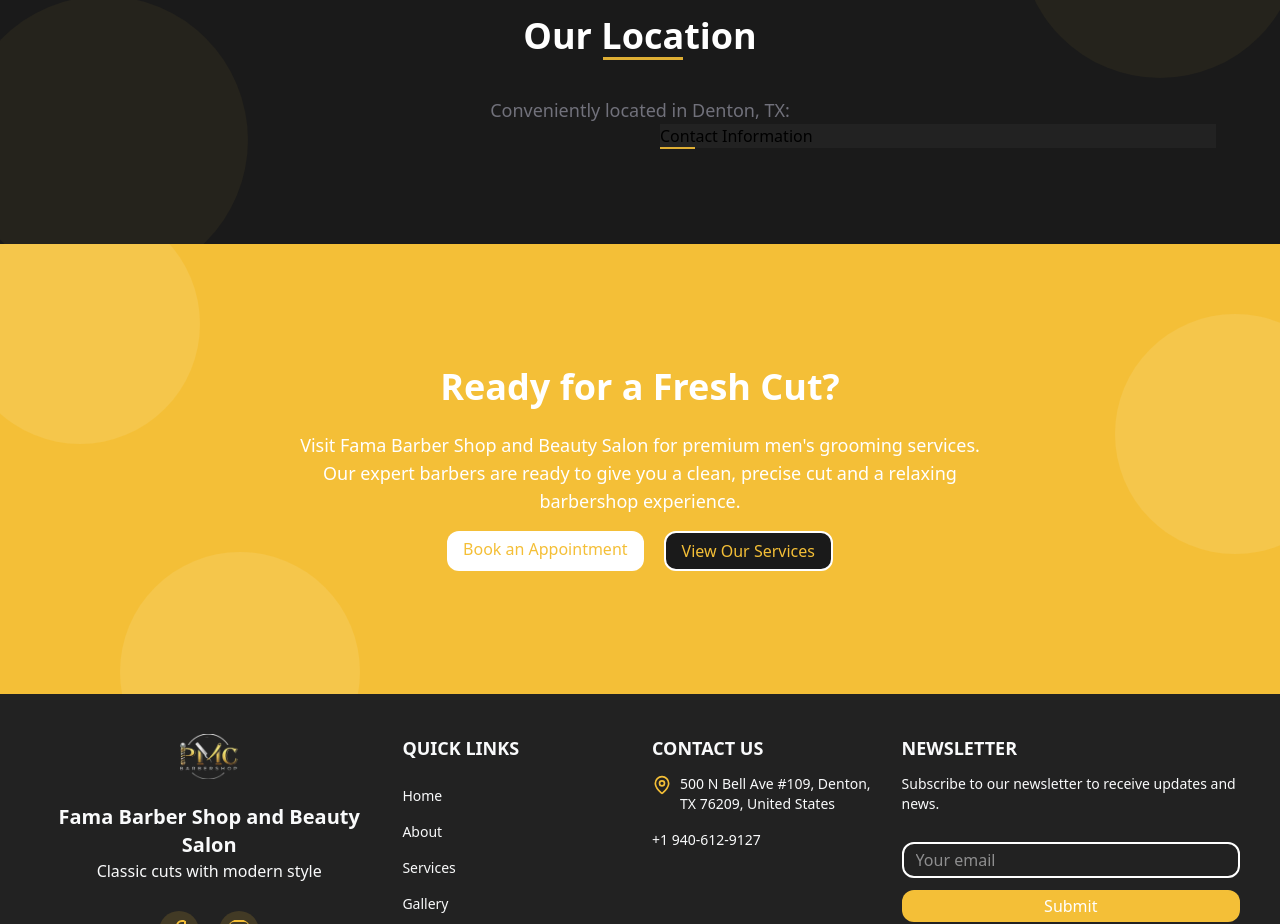
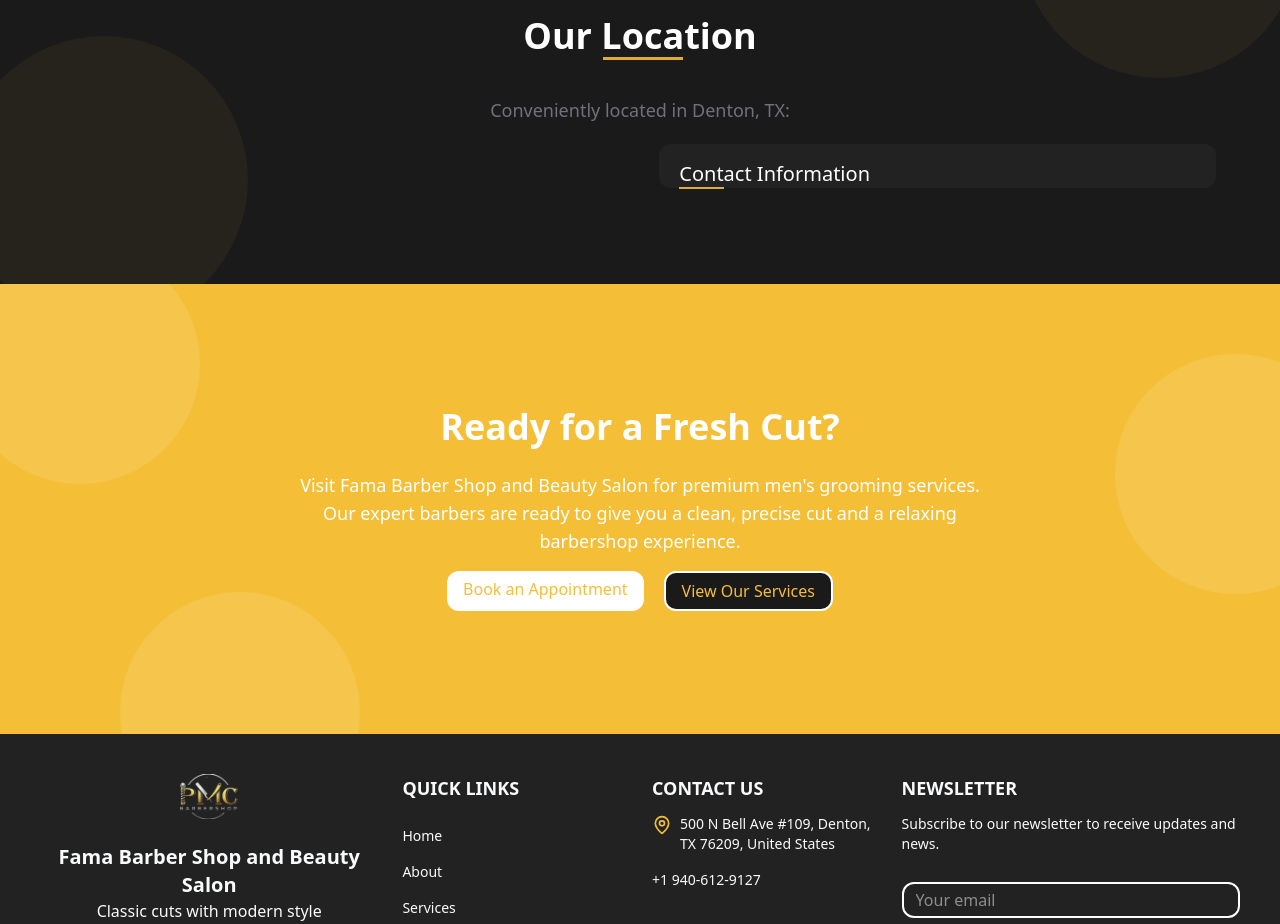
Before and after one commit to vikaskushwah738/fama-barber-landing, a Next.js app: page / in a window 1280 px wide. Shown: the part 6582-7506 px from the top of the page. Built offline with nearby package versions, Linux system fonts and the light colour scheme.

Commit message:
small updates

```diff
--- a/components/Location.tsx
+++ b/components/Location.tsx
@@ -18,8 +18,17 @@
             </div>
             <div className="lg:flex gap-10">
                 <div className="lg:w-[50%]"></div>
-                <div className="bg-[#222222] lg:w-[50%]">
-                    <h3><span className="border-b-2 border-[#DEAE34]">Cont</span>act Information</h3>
+                <div className="bg-[#222222] lg:w-[50%] px-5 mt-5 rounded-xl">
+                    <h3 className="text-white pt-4 text-xl"><span className="border-b-2 border-[#DEAE34]">Cont</span>act Information</h3>
+                    <div className="flex">
+                        <div></div>
+                        <div></div>
+                    </div>
+                    <div className="flex">
+                        <div></div>
+                        <div></div>
+                    </div>
+                    <div></div>
                 </div>
             </div>
             <div
```
